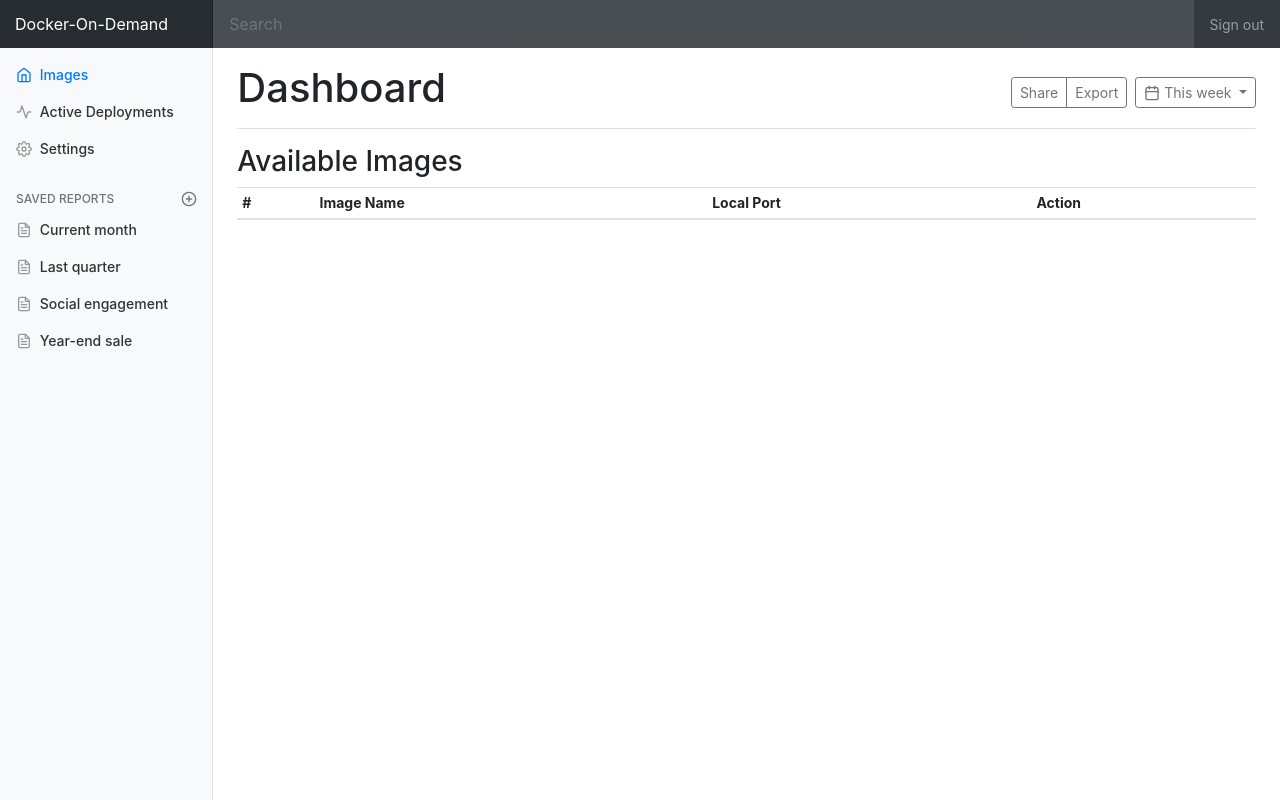
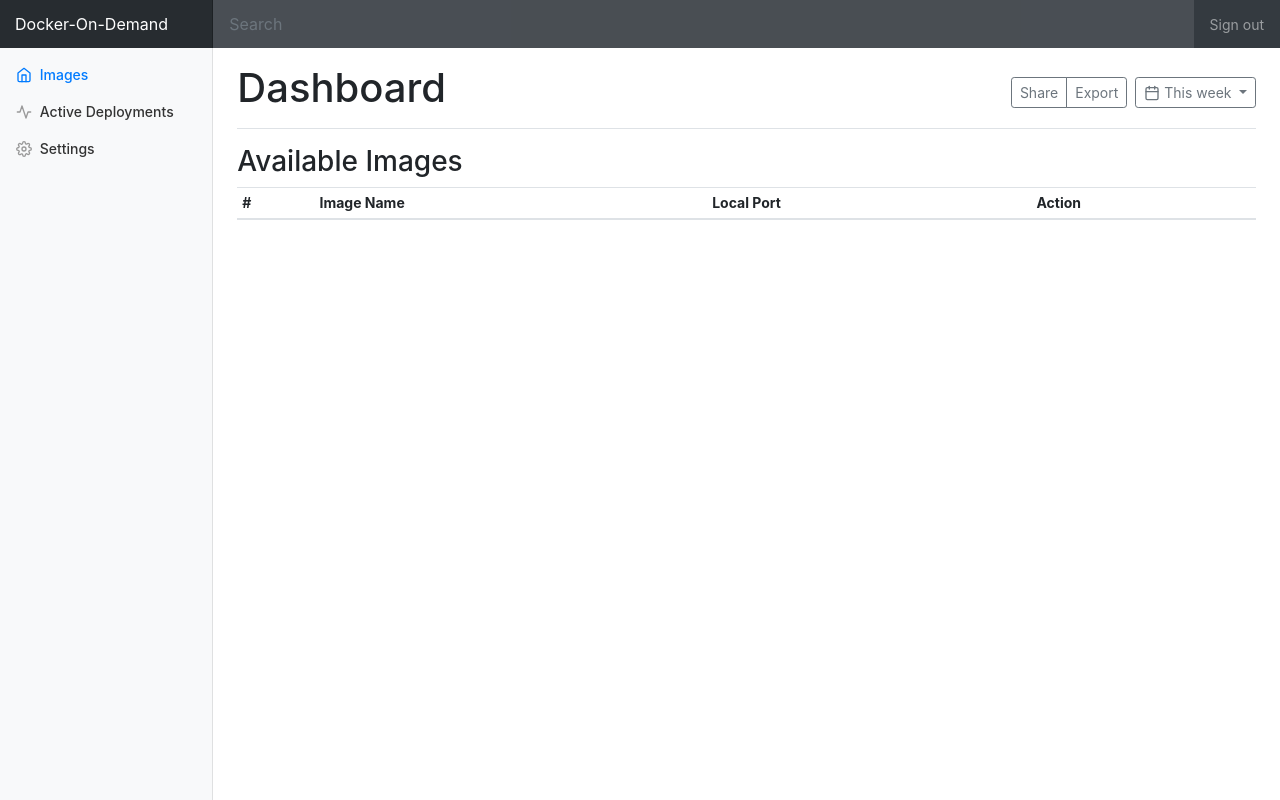
Before and after one commit to yadhukrishnam/docker-on-demand, a Flask app: page /dashboard in a window 1280 px wide. Run offline with Flask 2, Linux system fonts and the light colour scheme; data that the repository does not hold is empty; parts of the project's set-up code (start-up, migrations or seed data) failed here and were passed over; some libraries are stand-ins or nearby versions.

Commit message:
Remove broken links

```diff
--- a/server/templates/index.html
+++ b/server/templates/index.html
@@ -51,39 +51,6 @@
                 </a>
               </li>
             </ul>
-
-            <h6 class="sidebar-heading d-flex justify-content-between align-items-center px-3 mt-4 mb-1 text-muted">
-              <span>Saved reports</span>
-              <a class="d-flex align-items-center text-muted" href="#">
-                <span data-feather="plus-circle"></span>
-              </a>
-            </h6>
-            <ul class="nav flex-column mb-2">
-              <li class="nav-item">
-                <a class="nav-link" href="#">
-                  <span data-feather="file-text"></span>
-                  Current month
-                </a>
-              </li>
-              <li class="nav-item">
-                <a class="nav-link" href="#">
-                  <span data-feather="file-text"></span>
-                  Last quarter
-                </a>
-              </li>
-              <li class="nav-item">
-                <a class="nav-link" href="#">
-                  <span data-feather="file-text"></span>
-                  Social engagement
-                </a>
-              </li>
-              <li class="nav-item">
-                <a class="nav-link" href="#">
-                  <span data-feather="file-text"></span>
-                  Year-end sale
-                </a>
-              </li>
-            </ul>
           </div>
         </nav>
 
```
Also changed, not shown: server/templates/deployments.html (+0 -33 lines).
